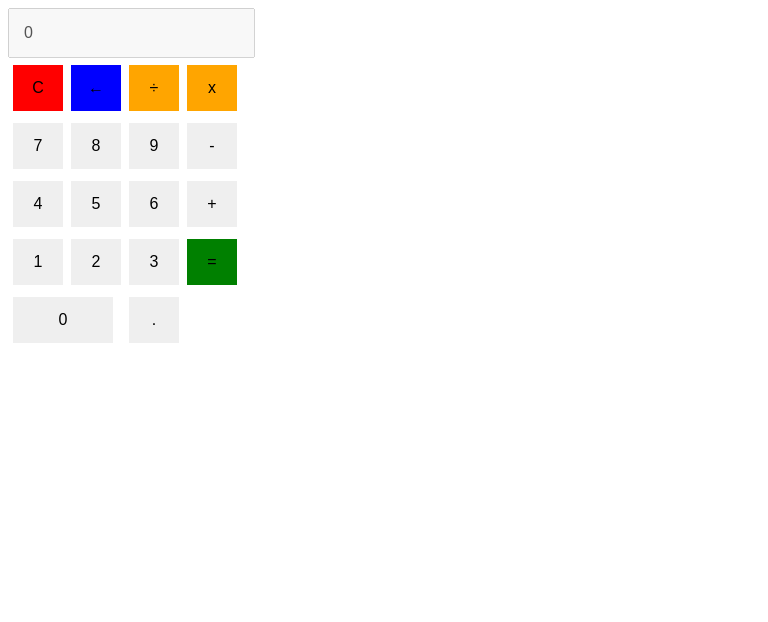
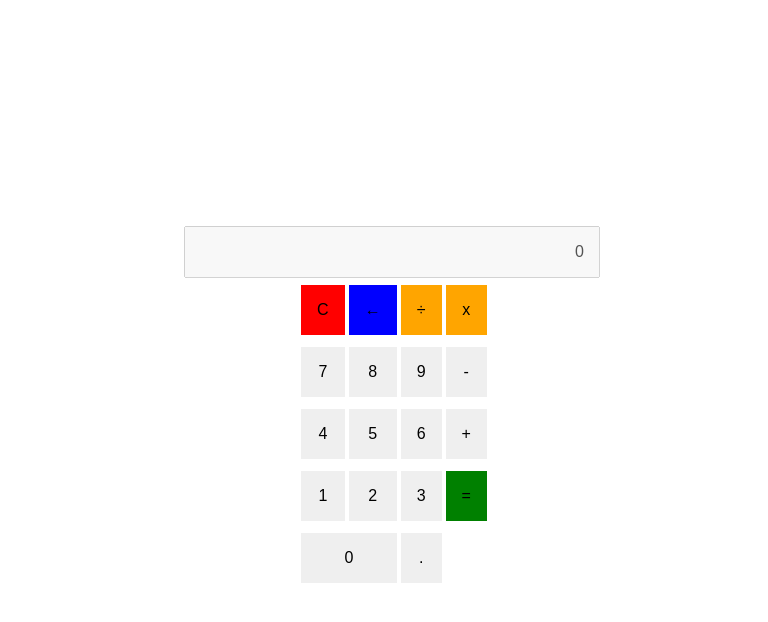
Before and after one commit to genisbou/Calculadora, a plain HTML site: page calculadora.html in a window 768 px wide. Drawn offline with Linux system fonts and the light colour scheme.

Commit message:
Responsive per a tauletes
OK?

```diff
--- a/calculadora.css
+++ b/calculadora.css
@@ -39,7 +39,7 @@
 
 }
 /*
-Fer la calculadora responsive per a mobils i tablets.
+Fer la calculadora responsive per a mobils.
 */
 
 @media screen and (max-width: 600px) {
@@ -89,3 +89,51 @@ Fer la calculadora responsive per a mobils i tablets.
         height: 50px;
     }
 }
+/*
+Fer la calculadora responsive per a tablets. Ipad */
+@media screen and (min-width: 600px) and (max-width: 1024px) {
+    body {
+        width: 100%;
+        height: 100vh;
+        display: flex;
+        flex-direction: column;
+        justify-content: center;
+        align-items: center;
+
+    }
+    .display {
+        width: 50%;
+        height: 20px;
+        text-align: right;
+
+    }
+    .button {
+        width: 100%;
+        height: 50px;
+
+    }
+    #zero {
+        width: 100%;
+        height: 50px;
+
+    }
+    #divisio, #multiplicacio, #restar, #sumar {
+        width: 100%;
+        height: 50px;
+
+    }
+    #igual {
+        width: 100%;
+        height: 50px;
+
+    }
+    #del {
+        width: 100%;
+        height: 50px;
+
+    }
+    #clear {
+        width: 100%;
+        height: 50px;
+    }
+}
```
